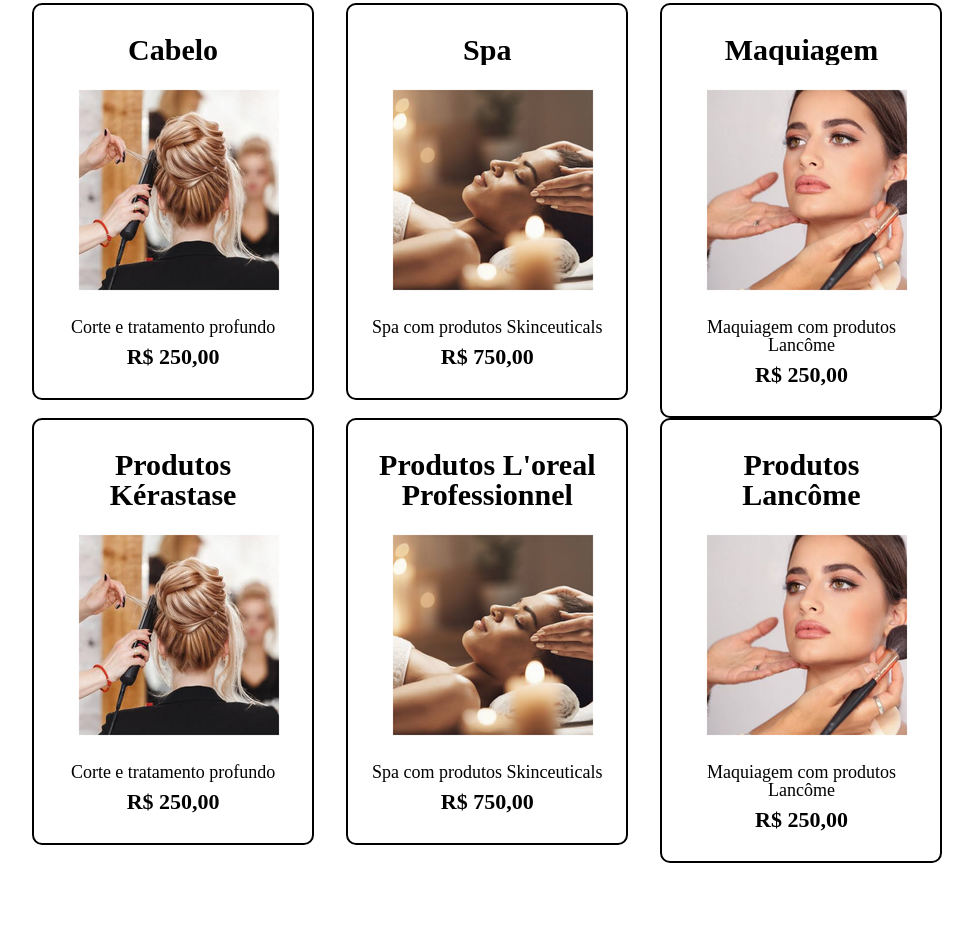
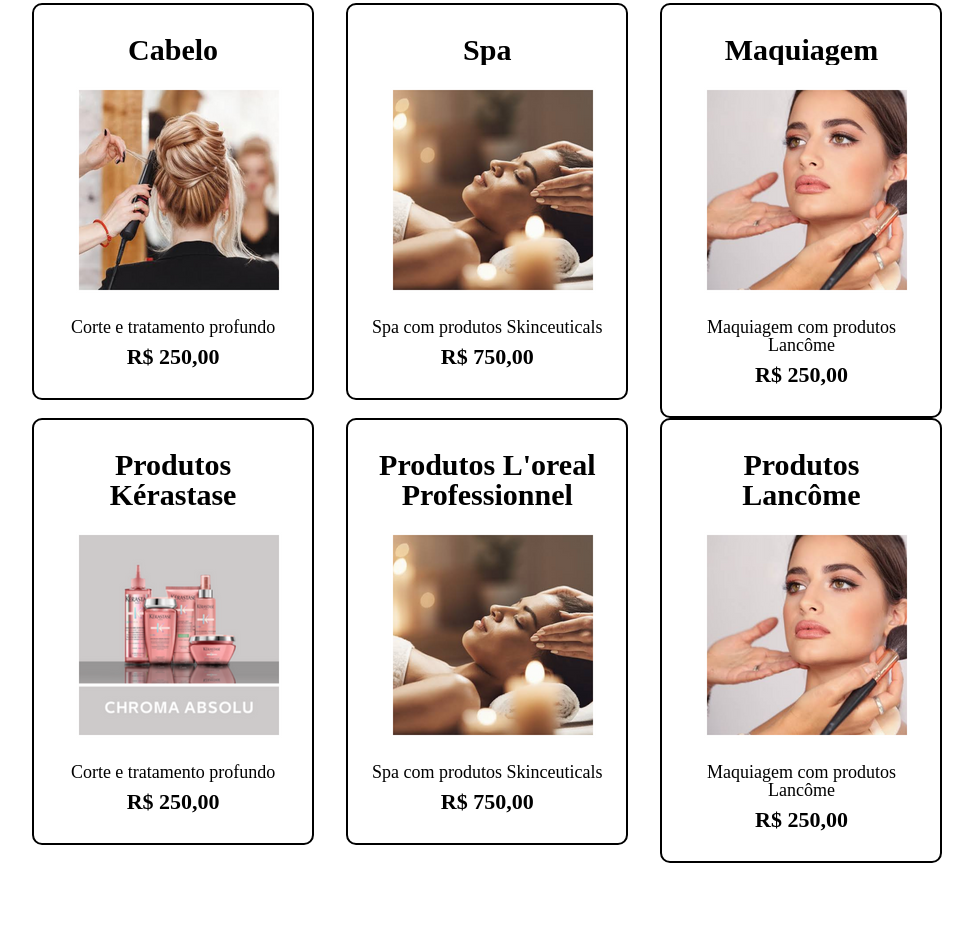
Before and after one commit to techevinicius/techevinicius.github.io, a plain HTML site: page produtos.html in a window 1280 px wide. Shown: the part 340-1290 px from the top of the page, without its empty margins (152-1125 px from the left). Drawn offline with Linux system fonts and the light colour scheme.

Commit message:
Update produtos.html

```diff
--- a/produtos.html
+++ b/produtos.html
@@ -42,7 +42,7 @@
 				</li>
                 <li>
 					<h2>Produtos Kérastase</h2>
-					<img src="https://github.com/techevinicius/techevinicius.github.io/blob/main/makeup.png?raw=true">
+					<img src="https://github.com/techevinicius/techevinicius.github.io/blob/main/Chroma.png?raw=true">
 					<p class="produto-descricao">Corte e tratamento profundo</p>
 					<p class="produto-preco">R$ 250,00</p>
 				</li>
```
